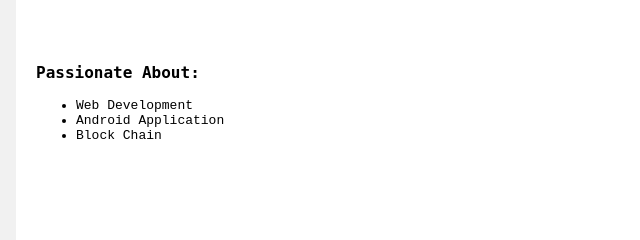
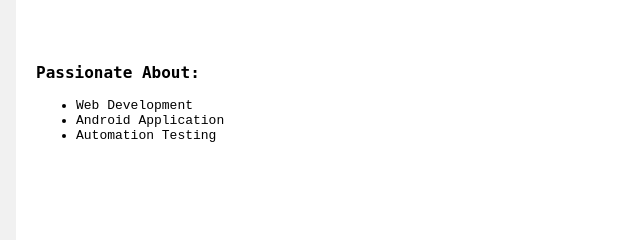
Before and after one commit to Dinesh4601/Dinesh_M, a plain HTML site: page index.html in a window 1280 px wide. Shown: the part 433-673 px from the top of the page, 464-1104 px from the left. Drawn offline with Linux system fonts and the light colour scheme.

Commit message:
Update index.html

```diff
--- a/index.html
+++ b/index.html
@@ -53,7 +53,7 @@
             <ul>
                 <li>Web Development</li>
                 <li>Android Application</li>
-                <li>Block Chain</li>
+                <li>Automation Testing</li>
             </ul>
             <br>
 
```
